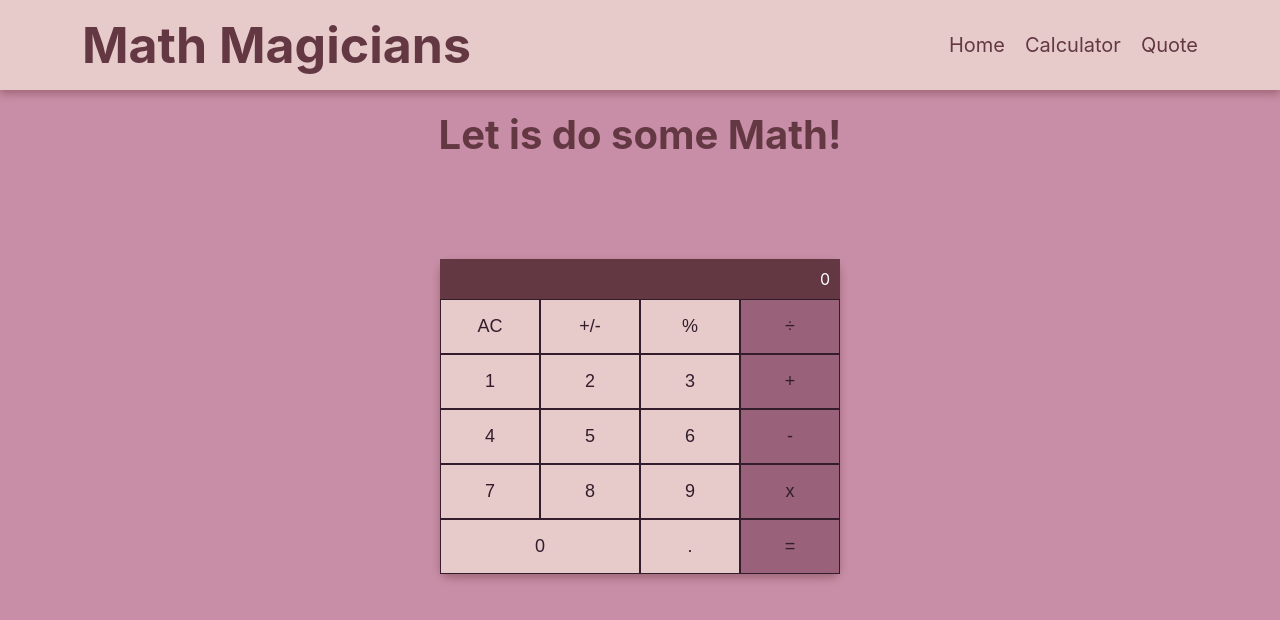
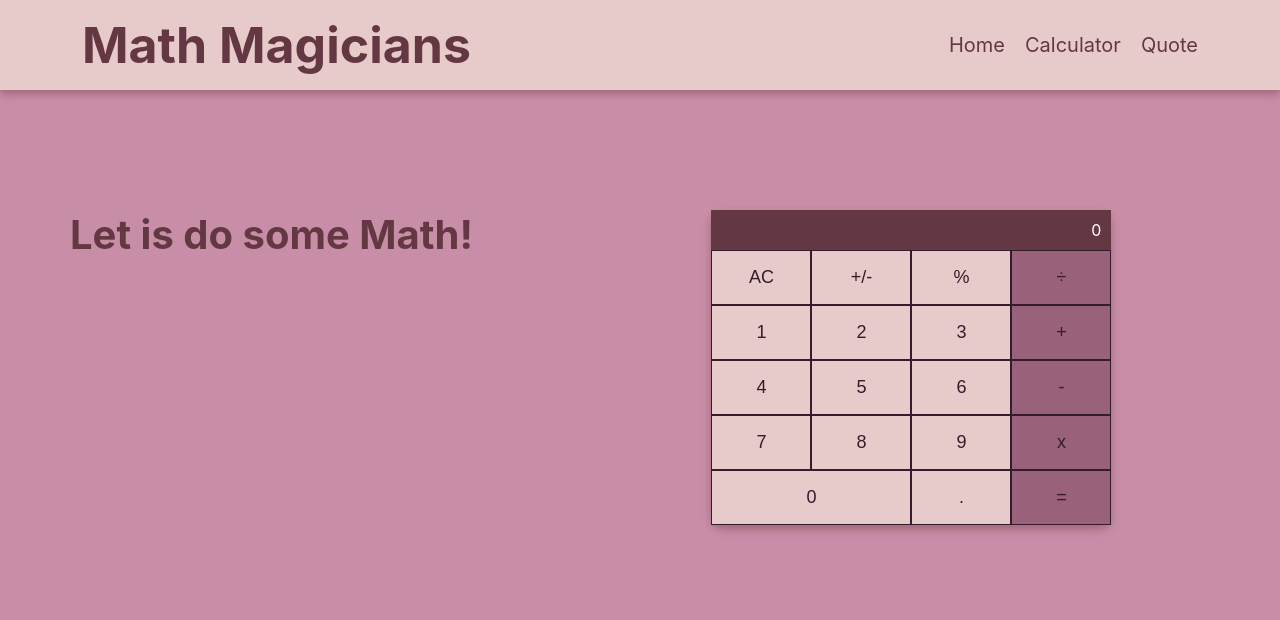
Before and after one commit to ClaudiaRojasSoto/math_magicians, a React (Create React App) app: page /calculator in a window 1280 px wide. Shown: the top 620 px of the page. Built offline with nearby package versions, Linux system fonts and the light colour scheme.

Commit message:
Add styles to the div container and to the title and calculator class names to display the elements on the screen

```diff
--- a/src/styles/calculator.css
+++ b/src/styles/calculator.css
@@ -1,3 +1,8 @@
+.calculator-wrapper {
+  display: flex;
+  justify-content: space-between;
+}
+
 .calculator {
   width: 400px;
   background-color: rgb(240, 240, 240);
@@ -5,6 +10,10 @@
   border-radius: 10px;
   box-shadow: 0 4px 8px rgba(67, 12, 12, 0.3);
   margin: 0 auto;
+  margin-top: 100px;
+}
+
+.title {
   margin-top: 100px;
 }
 
@@ -48,3 +57,19 @@
 .button:hover {
   background-color: rgb(200, 142, 167);
 }
+
+@media (max-width: 767px) {
+  .container {
+    display: flex;
+    flex-direction: column;
+    align-items: center;
+  }
+
+  .title {
+    display: none;
+  }
+
+  .calculator {
+    margin-top: 40px;
+  }
+}
```
